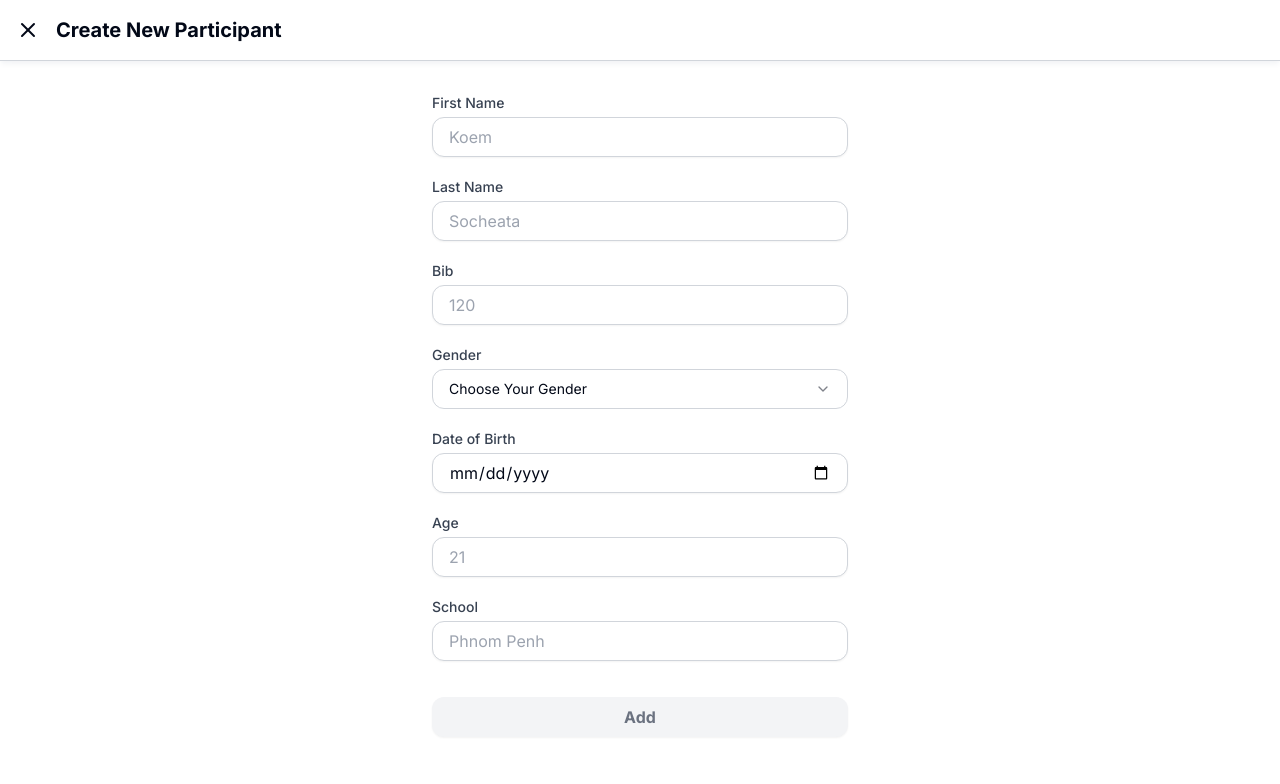
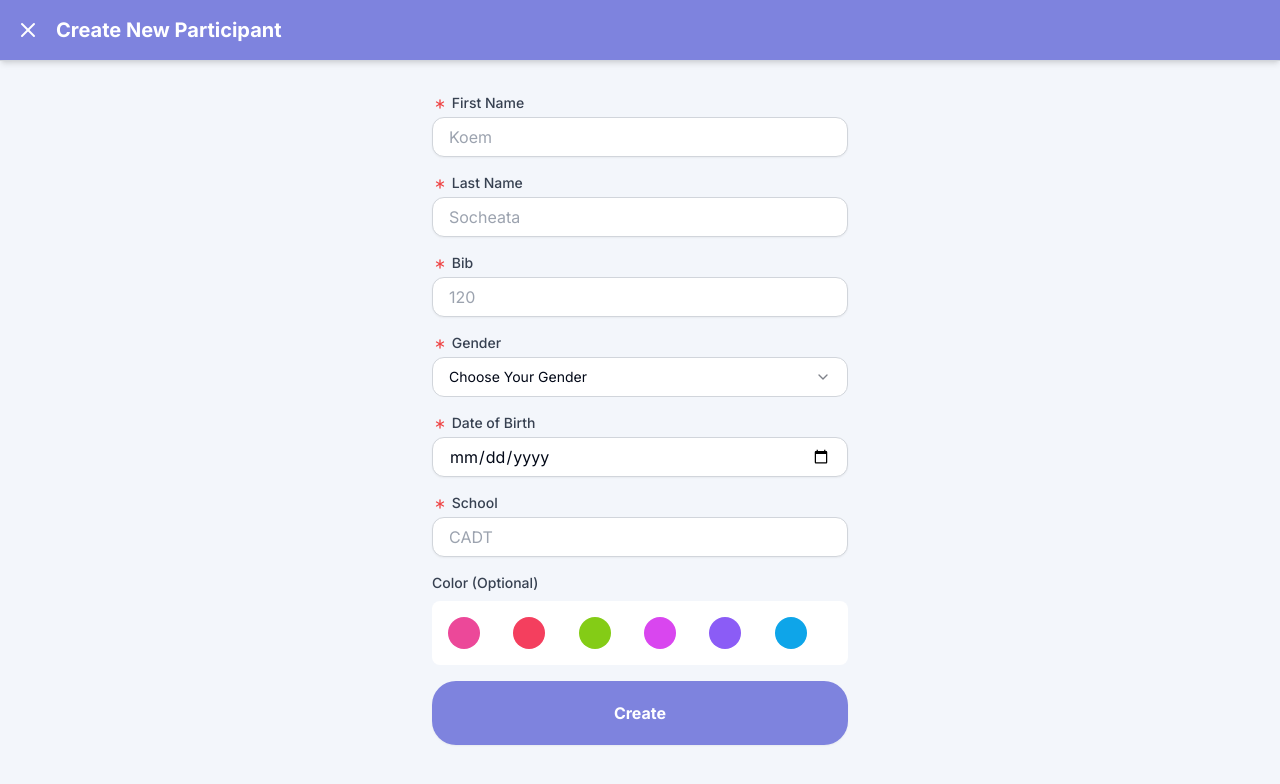
Before and after one commit to ronanpnc/AQUATHON-APP, a Next.js app in the folder aquathon_frontend/: page /createparticipant in a window 1280 px wide. Shown: the top 784 px of the page. Built offline with nearby package versions, Linux system fonts and the light colour scheme.

Commit message:
refactor: redesign some style and add the color part (AA-110)

```diff
--- a/aquathon_frontend/src/app/createparticipant/layout.tsx
+++ b/aquathon_frontend/src/app/createparticipant/layout.tsx
@@ -1,8 +1,6 @@
 import { type Metadata } from 'next';
 
 import '@/styles/globals.css';
-
-import { TopNav } from '@/components/layouts/TopNav';
 
 export const metadata: Metadata = {
   title: 'Aquathon App',
@@ -11,11 +9,5 @@ export const metadata: Metadata = {
 };
 
 export default function RootLayout({ children }: Readonly<{ children: React.ReactNode }>) {
-  return (
-    <html lang='en'>
-      <body>
-        <main className=''>{children}</main>
-      </body>
-    </html>
-  );
+  return <main className=''>{children}</main>;
 }
--- a/aquathon_frontend/src/app/createparticipant/page.tsx
+++ b/aquathon_frontend/src/app/createparticipant/page.tsx
@@ -1,6 +1,6 @@
 'use client';
 
-import { X } from 'lucide-react';
+import { Asterisk, X } from 'lucide-react';
 import React, { useState } from 'react';
 
 import {
@@ -13,56 +13,122 @@ import {
   SelectValue,
 } from '@/components/ui/select';
 
+const savedColors = ['#EC4899', '#F43F5E', '#84CC16', '#D946EF', '#8B5CF6', '#0EA5E9'];
+
+type FormValues = {
+  firstName: string;
+  lastName: string;
+  bib: string;
+  gender: string;
+  dateOfBirth: string;
+  school: string;
+  color: string;
+};
+
+type Errors = Record<keyof FormValues, boolean>;
+
 const CreateParticipant = () => {
-  const [formValues, setFormValues] = useState({
+  const [formValues, setFormValues] = useState<FormValues>({
     firstName: '',
     lastName: '',
     bib: '',
     gender: '',
     dateOfBirth: '',
-    age: '',
     school: '',
+    color: '',
   });
+
+  const [errors, setErrors] = useState<Errors>({
+    firstName: false,
+    lastName: false,
+    bib: false,
+    gender: false,
+    dateOfBirth: false,
+    school: false,
+    color: false,
+  });
+
+  const [selectedColor, setSelectedColor] = useState<string | null>(null);
+
+  const handleBlur = (e: React.FocusEvent<HTMLInputElement | HTMLSelectElement>) => {
+    const { name, value } = e.target;
+    setErrors((prevErrors) => ({ ...prevErrors, [name]: value.trim() === '' }));
+  };
 
   const handleChange = (e: React.ChangeEvent<HTMLInputElement | HTMLSelectElement>) => {
     const { name, value } = e.target;
     setFormValues((prevValues) => ({ ...prevValues, [name]: value }));
   };
 
+  const handleGenderChange = (value: string) => {
+    setFormValues((prevValues) => ({ ...prevValues, gender: value }));
+    setErrors((prevErrors) => ({ ...prevErrors, gender: false }));
+  };
+
+  const handleColorChange = (color: string) => {
+    setFormValues((prevValues) => ({ ...prevValues, color }));
+    setSelectedColor(color);
+  };
+
   const handleSubmit = (e: React.FormEvent) => {
     e.preventDefault();
-    console.log(formValues);
+    const newErrors = Object.keys(formValues).reduce((acc, key) => {
+      acc[key as keyof FormValues] = key !== 'color' && formValues[key as keyof FormValues].trim() === '';
+      return acc;
+    }, {} as Errors);
+
+    setErrors(newErrors);
+
+    if (Object.values(newErrors).some((error) => error)) {
+      return;
+    }
+
+    // Handle form submission
   };
 
-  const renderInputField = (label: string, name: string, type = 'text', placeholder: string) => (
+  const renderInputField = (label: string, name: keyof FormValues, type = 'text', placeholder: string) => (
     <div>
-      <label className='block text-sm font-medium text-gray-700'>{label}</label>
+      <label className='block text-sm font-medium text-gray-700'>
+        <Asterisk className='inline-block text-red-500 size-4' /> {label}
+      </label>
       <input
         type={type}
         name={name}
         placeholder={placeholder}
+        value={formValues[name]}
         onChange={handleChange}
-        className='mt-1 mb-5 h-10 block w-full border border-gray-300 rounded-xl p-4 shadow-sm outline-none'
+        onBlur={handleBlur}
+        className={`mt-1 mb-1 h-10 block w-full border ${
+          errors[name] && name !== 'color' ? 'border-red-500' : 'border-gray-300'
+        } rounded-xl p-4 shadow-sm outline-none`}
       />
+      {errors[name] && name !== 'color' && <p className='text-red-500 text-sm'>This field is required.</p>}
     </div>
   );
 
   return (
-    <div>
-      <nav className='flex items-center justify-between border-b p-4 border-gray-300 shadow-md shadow-[#F3F4F6] mb-4'>
+    <div className='bg-[#F3F6FB] h-screen'>
+      <nav className='flex items-center justify-between sticky top-0 bg-[#7E83DE] text-white border-b p-4 border-gray-300 shadow-md mb-4'>
         <div className='flex items-center'>
           <BackButton />
           <h1 className='text-xl font-bold ml-4'>Create New Participant</h1>
         </div>
       </nav>
       <form onSubmit={handleSubmit} className='space-y-4 max-w-md mx-auto p-4'>
-        {renderInputField('First Name', 'firstName', '', 'Koem')}
-        {renderInputField('Last Name', 'lastName', '', 'Socheata')}
-        {renderInputField('Bib', 'bib', '', '120')}
+        {renderInputField('First Name', 'firstName', 'text', 'Koem')}
+        {renderInputField('Last Name', 'lastName', 'text', 'Socheata')}
+        {renderInputField('Bib', 'bib', 'text', '120')}
+
         <div>
-        <label className='block text-sm font-medium text-gray-700'>Gender</label>
-          <Select>
-            <SelectTrigger className='mt-1 mb-5 h-10 w-full border border-gray-300 rounded-xl p-4'>
+          <label className='block text-sm font-medium text-gray-700'>
+            <Asterisk className='inline-block text-red-500 size-4' /> Gender
+          </label>
+          <Select onValueChange={handleGenderChange}>
+            <SelectTrigger
+              className={`mt-1 mb-1 h-10 w-full border ${
+                errors.gender ? 'border-red-500' : 'border-gray-300'
+              } rounded-xl p-4`}
+            >
               <SelectValue placeholder='Choose Your Gender' />
             </SelectTrigger>
             <SelectContent>
@@ -73,29 +139,45 @@ const CreateParticipant = () => {
               </SelectGroup>
             </SelectContent>
           </Select>
+          {errors.gender && <p className='text-red-500 text-sm'>This field is required.</p>}
         </div>
+
         {renderInputField('Date of Birth', 'dateOfBirth', 'date', '')}
-        {renderInputField('Age', 'age', 'number', '21')}
-        {renderInputField('School', 'school', '', 'Phnom Penh')}
+        {renderInputField('School', 'school', 'text', 'CADT')}
+
+        <div>
+          <label className='block text-sm font-medium text-gray-700 mb-2'>Color (Optional)</label>
+          <div className='mt-2 w-full bg-white p-4 rounded-lg'>
+            <div className='grid grid-cols-6 gap-2'>
+              {savedColors.map((savedColor) => (
                 <button
-          type='submit'
-          className='w-full bg-[#F3F4F6] text-gray-500 font-bold py-2 px-4 rounded-xl shadow-sm hover:bg-gray-200'
-        >
-          Add
+                  key={savedColor}
+                  type='button'
+                  className={`w-8 h-8 rounded-full border-2 ${
+                    savedColor === selectedColor ? 'border-gray-500' : 'border-transparent'
+                  }`}
+                  style={{ backgroundColor: savedColor }}
+                  onClick={() => handleColorChange(savedColor)}
+                />
+              ))}
+            </div>
+          </div>
+        </div>
+
+        <button type='submit' className='w-full bg-[#7E83DE] text-white font-bold p-5 rounded-3xl shadow-sm'>
+          Create
         </button>
       </form>
     </div>
   );
 };
 
-function BackButton() {
-  return (
+const BackButton = () => (
   <button className='text-2xl'>
     <a href='/races'>
       <X />
     </a>
   </button>
 );
-}
 
 export default CreateParticipant;
```
Lines whose indentation alone changed are shown as unchanged.
